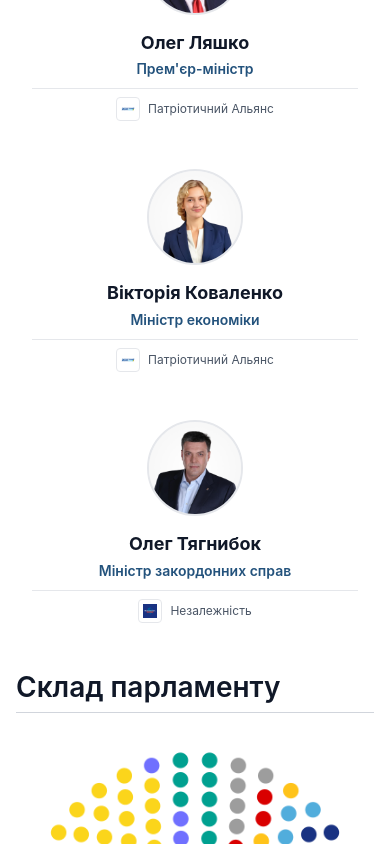
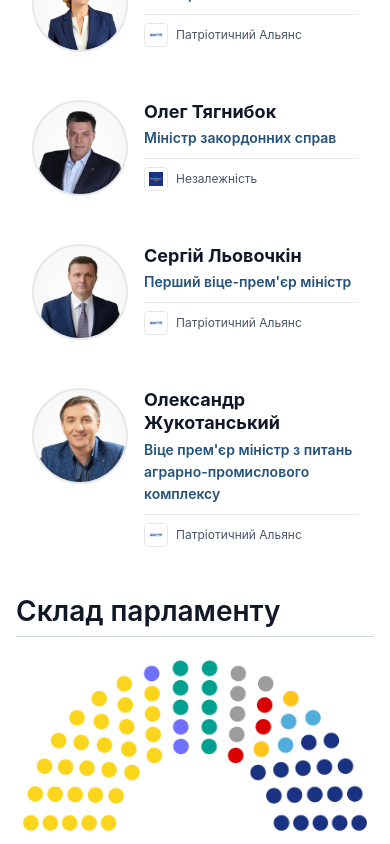
Before and after one commit to brusilivskiy-creator/mazaisluna, a Next.js app: page / in a window 390 px wide. Shown: the part 3260-4104 px from the top of the page. Built offline with nearby package versions, Linux system fonts and the light colour scheme.

Commit message:
Update leadership sections: mobile left alignment, desktop center alignment, 6 cards on homepage, 3 columns on leadership page

```diff
--- a/sections/leadership-cards/leadership-cards-section.tsx
+++ b/sections/leadership-cards/leadership-cards-section.tsx
@@ -49,14 +49,14 @@ export function LeadershipCardsSection() {
           Керівництво держави
         </h1>
 
-        <div className="auto-grid gap-fluid-md" style={{'--min-column-width': '240px'} as React.CSSProperties}>
+        <div className="grid grid-cols-1 gap-fluid-md justify-items-start md:grid-cols-3 md:justify-items-stretch">
           {leaders.map((leader) => (
             <div
               key={leader.id}
-              className="p-fluid-md rounded-lg hover:shadow-md transition-shadow bg-white flex flex-col items-center text-center"
+              className="w-full p-fluid-md rounded-lg hover:shadow-md transition-shadow bg-white flex flex-row items-start justify-start text-left md:flex-col md:items-center md:text-center"
             >
               {leader.image && (
-                <div className="relative w-24 h-24 mb-fluid-md flex-shrink-0 rounded-full overflow-hidden border-2 border-gray-200 bg-gray-100">
+                <div className="relative w-24 h-24 mb-0 mr-fluid-md flex-shrink-0 rounded-full overflow-hidden border-2 border-gray-200 bg-gray-100 md:mb-fluid-md md:mr-0 md:w-24 md:h-24 md:flex-shrink-0">
                   <Image
                     src={leader.image}
                     alt={leader.name || "Політик"}
@@ -65,21 +65,21 @@ export function LeadershipCardsSection() {
                   />
                 </div>
               )}
-              <div className="flex-1 flex flex-col items-center w-full">
+              <div className="flex-1 flex flex-col items-start justify-start w-full text-left md:flex-1 md:items-center md:text-center md:w-full">
                 <h3
-                  className="text-fluid-lg font-bold text-gray-900 mb-fluid-xs"
+                  className="text-fluid-lg font-bold text-gray-900 mb-fluid-xs text-left w-full md:text-center"
                   style={{ fontFamily: "var(--font-proba)" }}
                 >
                   {leader.name || "Не вказано"}
                 </h3>
                 <p
-                  className="text-fluid-sm font-semibold text-[#23527c] mb-fluid-sm"
+                  className="text-fluid-sm font-semibold text-[#23527c] mb-fluid-sm text-left w-full md:text-center"
                   style={{ fontFamily: "var(--font-proba)" }}
                 >
                   {leader.position}
                 </p>
                 {leader.party && leader.partyLogo && (
-                  <div className="flex items-center justify-center gap-2 mt-auto pt-fluid-sm border-t border-gray-200 w-full">
+                  <div className="flex items-center justify-start gap-2 mt-auto pt-fluid-sm border-t border-gray-200 w-full md:justify-center">
                     <div className="relative flex-shrink-0 flex items-center justify-center rounded overflow-hidden bg-white border border-gray-200" style={{ width: 'clamp(1.5rem, 3vw, 1.75rem)', height: 'clamp(1.5rem, 3vw, 1.75rem)' }}>
                       <Image
                         src={leader.partyLogo}
--- a/sections/leadership/leadership-section.tsx
+++ b/sections/leadership/leadership-section.tsx
@@ -20,8 +20,8 @@ export function LeadershipSection() {
     fetch("/api/leadership")
       .then((res) => res.json())
       .then((data) => {
-        // Обмежуємо до перших 4 найважливіших посад для головної сторінки
-        setLeaders(data.slice(0, 4));
+        // Обмежуємо до перших 6 найважливіших посад для головної сторінки
+        setLeaders(data.slice(0, 6));
         setLoading(false);
       })
       .catch((error) => {
@@ -42,22 +42,22 @@ export function LeadershipSection() {
 
   return (
     <section className="h-full flex flex-col">
-      <div className="flex-1 flex flex-col">
+      <div className="flex-1 flex flex-col min-h-0">
         <h2
-          className="font-semibold text-gray-900 mb-fluid-lg text-left pb-fluid-sm border-b border-gray-300"
+          className="font-semibold text-gray-900 mb-fluid-lg text-left pb-fluid-sm border-b border-gray-300 flex-shrink-0"
           style={{ fontFamily: "var(--font-proba)" }}
         >
           Керівництво держави
         </h2>
 
-        <div className="auto-grid flex-1 content-start gap-fluid-md" style={{'--min-column-width': '240px'} as React.CSSProperties}>
+        <div className="grid grid-cols-1 gap-fluid-md justify-items-start md:grid-cols-2 md:justify-items-stretch flex-1 min-h-0">
           {leaders.map((leader) => (
             <div
               key={leader.id}
-              className="p-fluid-md rounded-lg hover:shadow-md transition-shadow bg-white flex flex-col items-center text-center"
+              className="w-full h-full p-fluid-md rounded-lg hover:shadow-md transition-shadow bg-white flex flex-row items-start justify-start text-left md:flex-col md:items-center md:text-center"
             >
               {leader.image && (
-                <div className="relative w-24 h-24 mb-fluid-md flex-shrink-0 rounded-full overflow-hidden border-2 border-gray-200 bg-gray-100">
+                <div className="relative w-24 h-24 mb-0 mr-fluid-md flex-shrink-0 rounded-full overflow-hidden border-2 border-gray-200 bg-gray-100 md:mb-fluid-md md:mr-0 md:w-24 md:h-24 md:flex-shrink-0">
                   <Image
                     src={leader.image}
                     alt={leader.name || "Політик"}
@@ -66,21 +66,21 @@ export function LeadershipSection() {
                   />
                 </div>
               )}
-              <div className="flex-1 flex flex-col items-center w-full">
+              <div className="flex-1 flex flex-col items-start justify-start w-full text-left md:flex-1 md:items-center md:text-center md:w-full">
                 <h3
-                  className="text-fluid-lg font-bold text-gray-900 mb-fluid-xs"
+                  className="text-fluid-lg font-bold text-gray-900 mb-fluid-xs text-left w-full md:text-center"
                   style={{ fontFamily: "var(--font-proba)" }}
                 >
                   {leader.name || "Не вказано"}
                 </h3>
                 <p
-                  className="text-fluid-sm font-semibold text-[#23527c] mb-fluid-sm"
+                  className="text-fluid-sm font-semibold text-[#23527c] mb-fluid-sm text-left w-full md:text-center"
                   style={{ fontFamily: "var(--font-proba)" }}
                 >
                   {leader.position}
                 </p>
                 {leader.party && leader.partyLogo && (
-                  <div className="flex items-center justify-center gap-2 mt-auto pt-fluid-sm border-t border-gray-200 w-full">
+                  <div className="flex items-center justify-start gap-2 mt-auto pt-fluid-sm border-t border-gray-200 w-full md:justify-center">
                     <div className="relative flex-shrink-0 flex items-center justify-center rounded overflow-hidden bg-white border border-gray-200" style={{ width: 'clamp(1.5rem, 3vw, 1.75rem)', height: 'clamp(1.5rem, 3vw, 1.75rem)' }}>
                       <Image
                         src={leader.partyLogo}
--- a/sections/parliament/parliament-section.tsx
+++ b/sections/parliament/parliament-section.tsx
@@ -39,9 +39,9 @@ export function ParliamentSection() {
 
   return (
     <section className="h-full flex flex-col">
-      <div className="flex-1 flex flex-col">
+      <div className="flex-1 flex flex-col min-h-0">
         <h2
-          className="font-semibold text-gray-900 mb-fluid-lg text-left pb-fluid-sm border-b border-gray-300"
+          className="font-semibold text-gray-900 mb-fluid-md text-left pb-fluid-sm border-b border-gray-300 flex-shrink-0"
           style={{ fontFamily: "var(--font-proba)" }}
         >
           Склад парламенту
@@ -49,7 +49,7 @@ export function ParliamentSection() {
 
         {/* Діаграма парламенту */}
         {parliamentDiagram && (
-          <div className="mb-fluid-lg">
+          <div className="mb-fluid-md flex-shrink-0">
             <Image
               src={parliamentDiagram}
               alt="Діаграма складу парламенту"
@@ -61,7 +61,7 @@ export function ParliamentSection() {
         )}
 
         {/* Список партий */}
-        <div className="auto-grid flex-1 content-start gap-fluid-sm" style={{'--min-column-width': '280px'} as React.CSSProperties}>
+        <div className="auto-grid flex-1 min-h-0 content-start gap-fluid-sm" style={{'--min-column-width': '280px'} as React.CSSProperties}>
           {parties.map((party) => (
           <div
             key={party.id}
```
